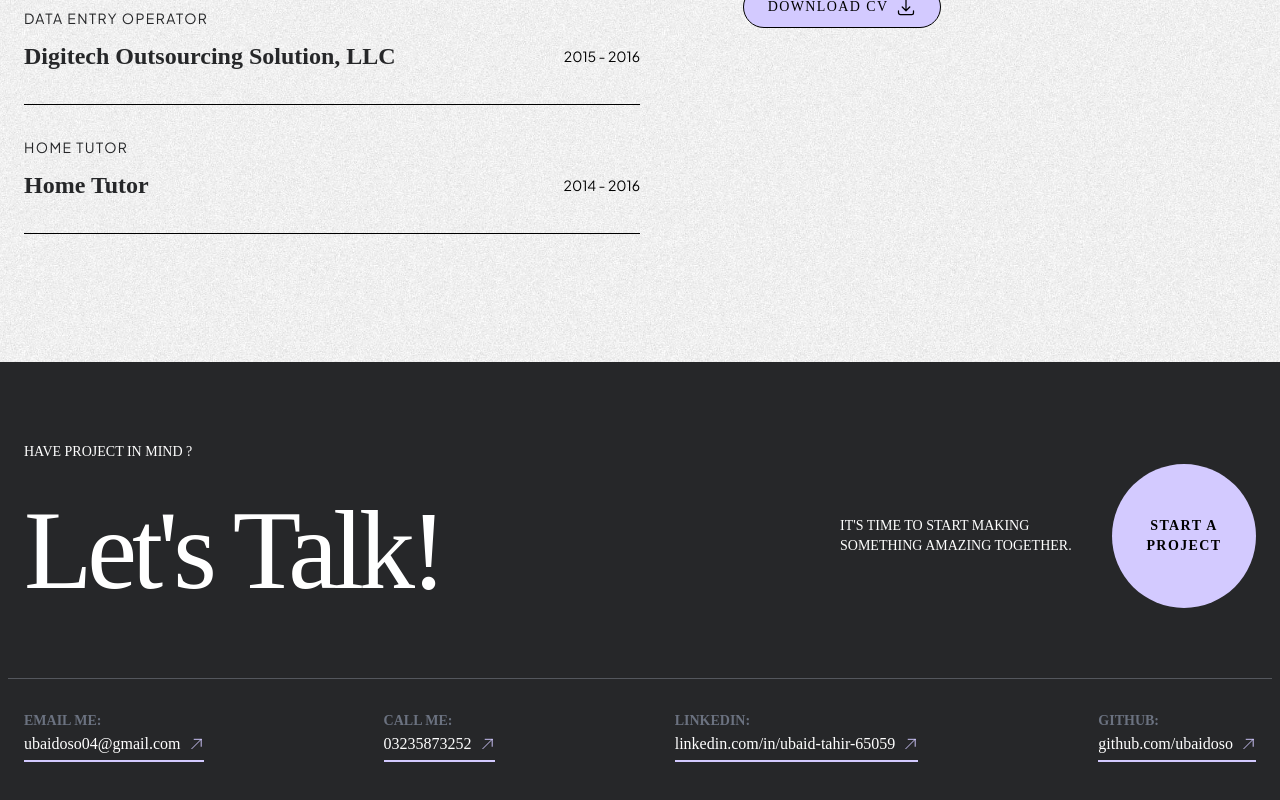
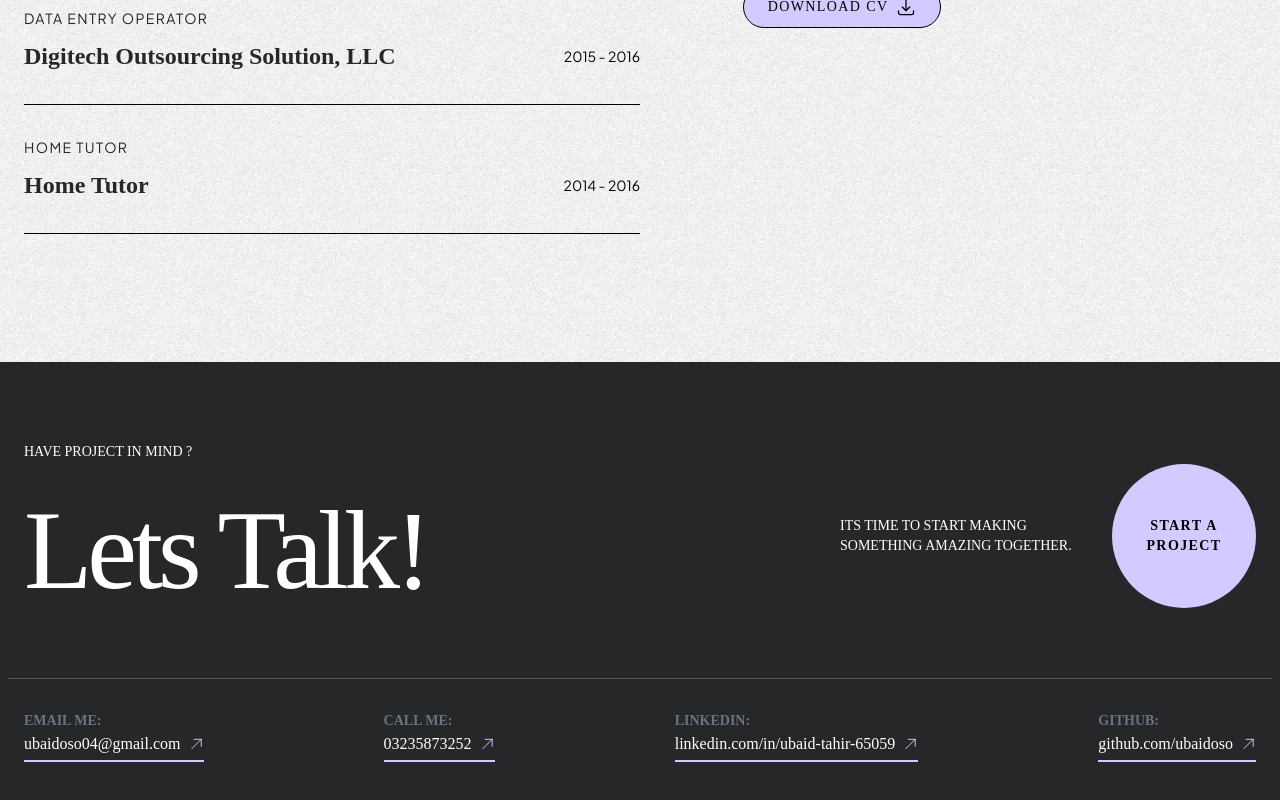
Before and after one commit to ubaidoso/Porofolio, a Next.js app: page / in a window 1280 px wide. Shown: the part 6735-7535 px from the top of the page. Built offline with nearby package versions, Linux system fonts and the light colour scheme; a web font is replaced by a local one.

Commit message:
comma issue
resolved

```diff
--- a/src/components/Footer.jsx
+++ b/src/components/Footer.jsx
@@ -35,10 +35,10 @@ const Footer = () => {
             <div className="flex items-center justify-between gap-4">
               <div className="space-y-2">
                 <p className='uppercase sm:text-sm text-xs font-medium text-white'>HAVE PROJECT IN MIND ?</p>
-                <h1 className='text-white'>Let's Talk!</h1>
+                <h1 className='text-white'>Lets Talk!</h1>
               </div>
               <div className="flex items-center gap-4">
-                <p className='uppercase text-sm font-medium text-white w-64 md:inline-block hidden'>IT'S TIME TO START MAKING SOMETHING AMAZING TOGETHER.</p>
+                <p className='uppercase text-sm font-medium text-white w-64 md:inline-block hidden'>ITS TIME TO START MAKING SOMETHING AMAZING TOGETHER.</p>
                 <div className="bg-purple flex items-center justify-center lg:w-36 lg:h-36 w-28 h-28 rounded-full px-8 hover:rotate-12 hover:bg-white hover:scale-90 transition-all duration-300">
                   <p className='uppercase text-sm font-semibold text-center tracking-widest'>Start A Project</p>
                 </div>
```
